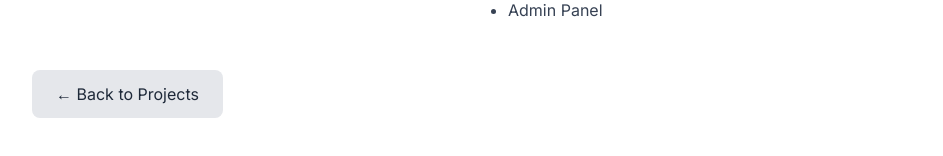
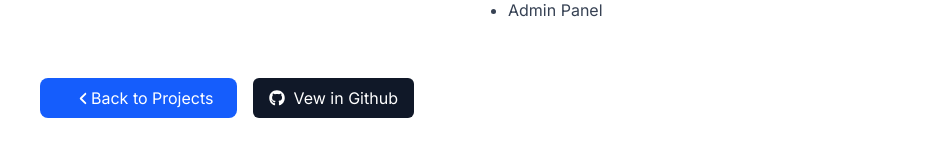
Before and after one commit to JCTECH111/JoeCode, a React (Vite) app: page /projects/bite-express in a window 1280 px wide. Shown: the part 1082-1238 px from the top of the page, without its empty margins (168-1111 px from the left). Built offline with nearby package versions, Linux system fonts and the light colour scheme.

Commit message:
working on the projec.json data

```diff
--- a/src/components/PortfolioMarquee.jsx
+++ b/src/components/PortfolioMarquee.jsx
@@ -6,12 +6,14 @@ import project_4 from "../assets/project-4.png"
 import project_5 from "../assets/project-5.png"
 import project_6 from "../assets/project-6.png"
 import project_7 from "../assets/project-7.png"
+import project_8 from "../assets/project-8.png"
 
 function PortfolioMarquee() {
+
   return (
     <div className="my-12 absolute md:top-[15cm] top-[11cm]  w-full overflow-hidden  p-4">
-      <Marquee speed={50} pauseOnHover gradient={false} className="py-8">
-  {[ project_1, project_2, project_3, project_4, project_5, project_6,project_7 ].map((img, index) => (
+      <Marquee speed={50}  gradient={false} className="py-8">
+  {[ project_8, project_1, project_2, project_3, project_4, project_5, project_6,project_7 ].map((img, index) => (
     <div
       key={index} // Don't forget the key prop
       className="transition-transform duration-500 hover:scale-105 relative mx-3 w-[12.5cm] h-[18rem] flex items-center justify-center bg-gray-50 rounded-3xl p-[2rem]  "
--- a/src/components/TeckStackMarquee.jsx
+++ b/src/components/TeckStackMarquee.jsx
@@ -35,7 +35,7 @@ const TechStackMarquee = () => {
       {/* Frontend Marquee */}
       <div className="mb-8">
         <h3 className="text-lg font-semibold mb-4 ml-4">Frontend:</h3>
-        <Marquee speed={50} pauseOnHover gradient={false} className="py-4">
+        <Marquee speed={50}  gradient={false} className="py-4">
           {techStack.slice(0, 6).map((tech, index) => (
             <div key={index} className="flex flex-col items-center mx-6 px-4 py-3 bg-white  rounded-lg shadow-sm hover:shadow-md transition-shadow">
               <div className="text-3xl mb-2">{tech.icon}</div>
--- a/src/pages/ProjectDetails.jsx
+++ b/src/pages/ProjectDetails.jsx
@@ -1,6 +1,8 @@
 import React from 'react';
 import { Link, useParams } from 'react-router-dom';
 import projectsData from '../data/projects.json';
+import { FaAngleLeft, FaGithub } from 'react-icons/fa6';
+import LinkingButton from '../components/LinkingButton';
 
 function ProjectDetail() {
   const { id } = useParams();
@@ -44,12 +46,21 @@ function ProjectDetail() {
         </div>
       </div>
 
-      <Link
-        to='/projects'
-        className='inline-block px-6 py-3 bg-gray-200 text-gray-800 rounded-lg hover:bg-gray-300 transition-colors'
-      >
-        ← Back to Projects
-      </Link>
+      <div className='w-full md:w-1/2 flex gap-4 p-2'>
+        <Link
+          to={`/`}
+          className=' flex  items-center whitespace-nowrap px-6 py-2 bg-blue-600 text-white rounded-lg hover:bg-blue-800 transition-colors'
+        >
+          <FaAngleLeft size={15} className='ml-3 font-bold float-left ' /> Back to Projects
+        </Link>
+        <LinkingButton
+          to="https://github.com/JoeCode001/Food-Delivery-e-commerce-"
+          text="Vew in Github"
+          icon={<FaGithub />}
+          isExternal={true}
+          target="_blank"
+        />
+      </div>
     </div>
   );
 }
```
